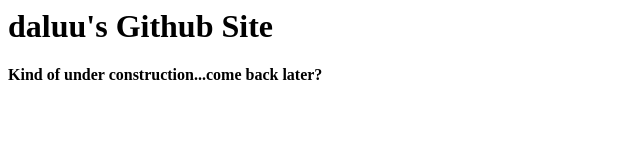
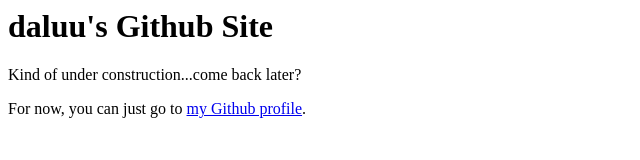
Before and after one commit to daluu/daluu.github.io, a plain HTML site: page index.html in a window 1280 px wide. Shown: the whole page, without its empty margins (0-640 px from the left). Drawn offline with Linux system fonts and the light colour scheme.

Commit message:
add link to my site profile

```diff
--- a/index.html
+++ b/index.html
@@ -9,6 +9,7 @@
 </head>
 <body>
 <h1>daluu's Github Site</h1>
-<p class="note">Kind of under construction...come back later?</p>
+<p>Kind of under construction...come back later?</p>
+<p>For now, you can just go to <a href="https://github.com/daluu/">my Github profile</a>.</p>
 </body>
 </html>
```
